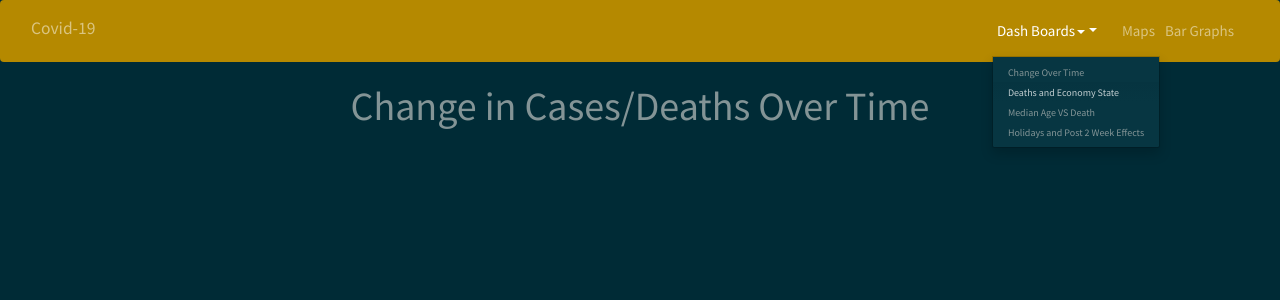
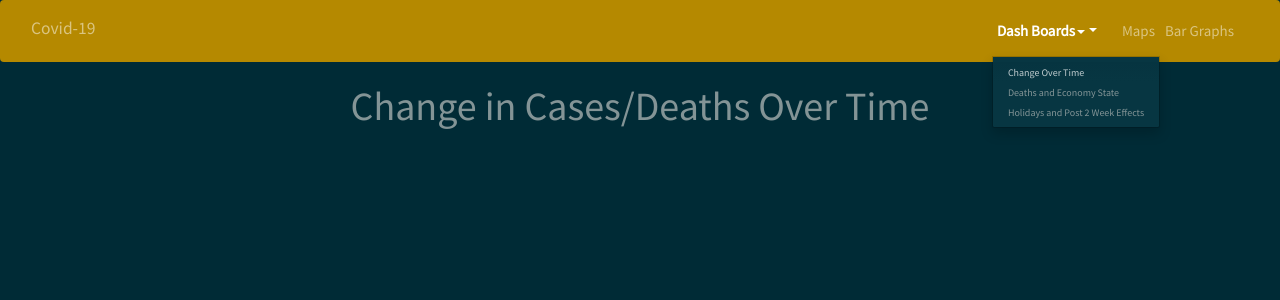
Before and after one commit to gshreve01/COVID-19-State-Reopenings, a Flask app: page /Dashboard1 in a window 1280 px wide, after a click on "Dash Boards". Shown: the top 300 px of the page. Run offline with Flask 2, Linux system fonts and the light colour scheme; parts of the project's set-up code (start-up, migrations or seed data) failed here and were passed over; some libraries are stand-ins or nearby versions.

Commit message:
nav changes

```diff
--- a/Flask/static/js/bargraphsdataread.js
+++ b/Flask/static/js/bargraphsdataread.js
@@ -30,7 +30,7 @@ var margin = {
 
 //declare the width and height of svg element
 var width = 960 - margin.left - margin.right;
-var height = 700 - margin.top - margin.bottom;
+var height = 650 - margin.top - margin.bottom;
 
 
 //Initial Params
--- a/Flask/static/styles/style.css
+++ b/Flask/static/styles/style.css
@@ -53,3 +53,17 @@ td.mylabel {
 div.Covid19Title {
     background-color: lightgray;
 }
+
+.active {
+    font-weight: bold;
+    fill: #000;
+    transition: fill 0.3s ease-out;
+    text-anchor: middle;
+}
+
+.inactive {
+font-weight: lighter;
+fill: #c9c9c9;
+transition: fill 0.3s ease-out;
+text-anchor: middle;
+}
--- a/Flask/templates/Dashboard1.html
+++ b/Flask/templates/Dashboard1.html
@@ -32,11 +32,11 @@
                 <li class="nav-item dropdown active">
                   <a class="nav-link dropdown-toggle" data-toggle="dropdown" href="#" id="visualizations"
                     aria-expanded="false">Dash Boards<span class="caret"></span></a>
-                  <div class="dropdown-menu" aria-labelledby="themes">
-                    <a class="dropdown-item" href="Dashboard1">Change Over Time</a>
-                    <a class="dropdown-item active" href="#">Deaths and Economy State<span
-                        class="sr-only">(current)</span></a>
-                    <a class="dropdown-item" href="Dashboard3">Median Age VS Death</a>
+                  <div class="dropdown-menu active" aria-labelledby="themes">
+                    <a class="dropdown-item active" href="#">Change Over Time<span
+                      class="sr-only">(current)</span></a>
+                    <a class="dropdown-item " href="Dashboard2">Deaths and Economy State</a>
+
                     <a class="dropdown-item" href="Dashboard4">Holidays and Post 2 Week Effects</a>
                   </div>
                 </li>
--- a/Flask/templates/Dashboard2.html
+++ b/Flask/templates/Dashboard2.html
@@ -35,7 +35,6 @@
                   <div class="dropdown-menu" aria-labelledby="themes">
                     <a class="dropdown-item" href="Dashboard1">Change Over Time</a>
                     <a class="dropdown-item active" href="#">Deaths and Economy State<span class="sr-only">(current)</span></a>
-                    <a class="dropdown-item" href="Dashboard3">Median Age VS Death</a>
                     <a class="dropdown-item" href="Dashboard4">Holidays and Post 2 Week Effects</a>
                   </div>
                 </li>
```
Also changed, not shown: Flask/templates/bargraph.html (+4 -5 lines).
